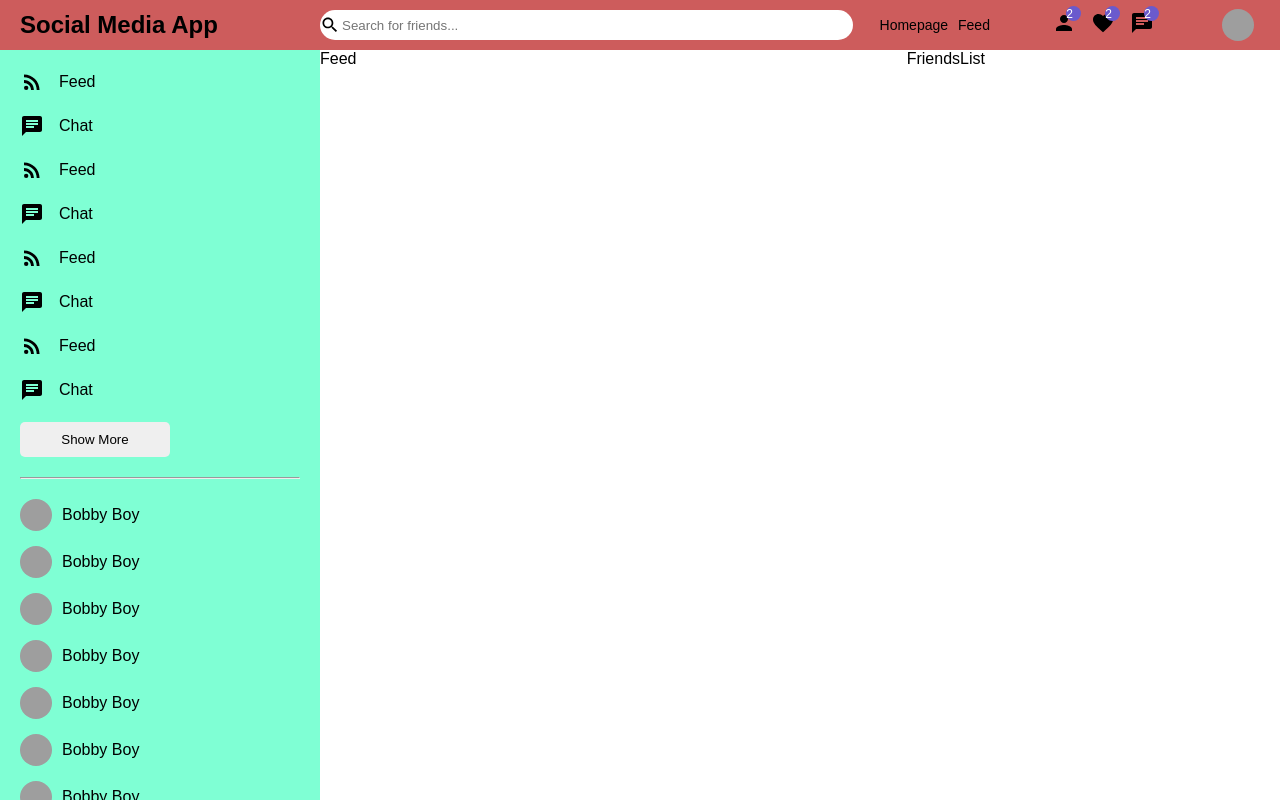
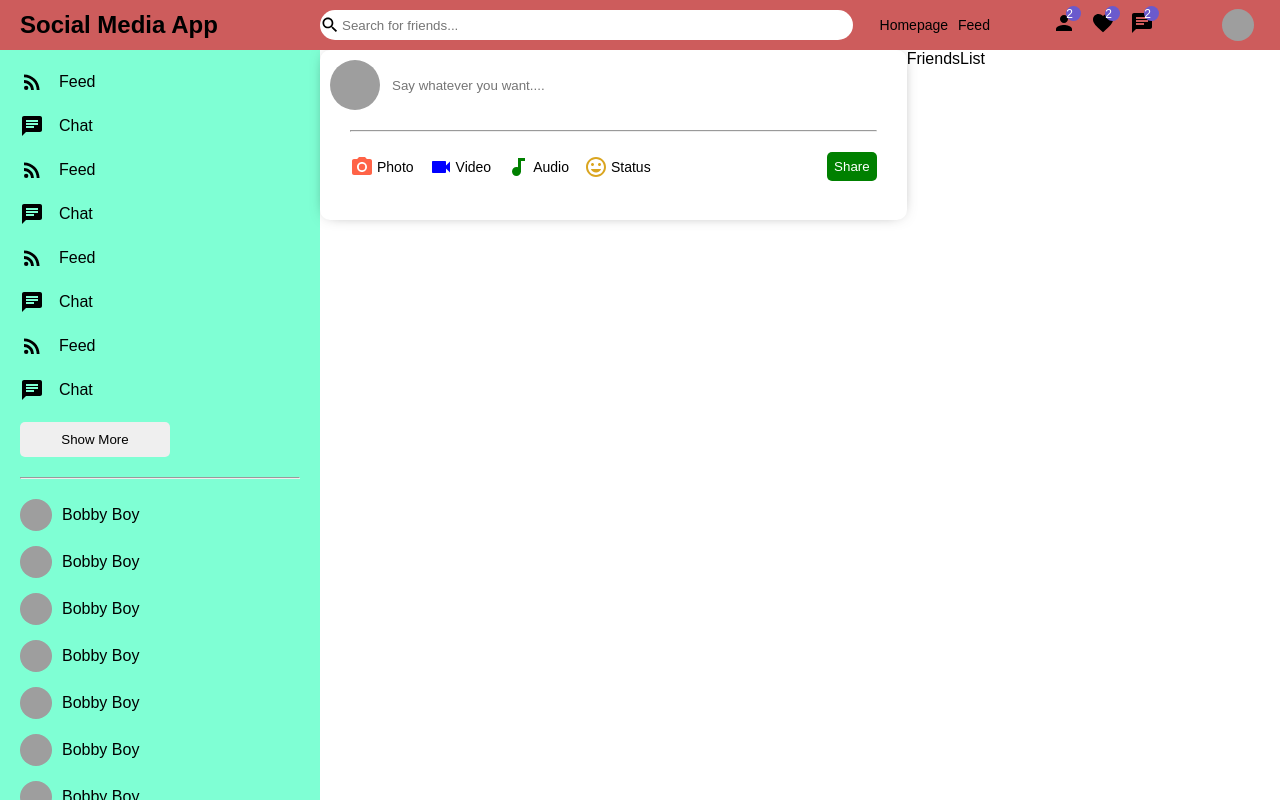
Before and after one commit to rennickman/FinalProjectSocialMediaApp, a React (Create React App) app: page / in a window 1280 px wide. Built offline with nearby package versions, Linux system fonts and the light colour scheme; grey boxes are pictures that could not be loaded.

Commit message:
share section added

```diff
--- a/src/components/feed/Feed.jsx
+++ b/src/components/feed/Feed.jsx
@@ -1,4 +1,5 @@
 import React from 'react';
+import Share from '../share/Share';
 
 import './feed.css';
 
@@ -6,7 +7,11 @@ const Feed = () => {
 
 
     return (
-        <div className='feed'>Feed</div>
+        <div className='feed'>
+            <div className="feedWrapper">
+                <Share />
+            </div>
+        </div>
     )
 }
 
--- /dev/null
+++ b/src/components/share/Share.jsx
@@ -0,0 +1,55 @@
+import React from 'react';
+import PhotoCameraIcon from '@mui/icons-material/PhotoCamera';
+import VideocamIcon from '@mui/icons-material/Videocam';
+import AudiotrackIcon from '@mui/icons-material/Audiotrack';
+import MoodIcon from '@mui/icons-material/Mood';
+
+import './share.css';
+
+
+
+const Share = () => {
+
+
+    return (
+        <div className='share'>
+            <div className="shareWrapper">
+                {/** Message Input Section */}
+                <div className="shareTop">
+                    <img className='shareProfilePic' src="/assets/babyYoda.jpg" alt="Profile Pic" />
+                    <input placeholder='Say whatever you want....' className="shareInput" />
+                </div>
+                <hr className='shareHr'/>
+
+                {/** Other Media Input Section */}
+                <div className="shareBottom">
+                    <div className="shareOptions">
+                        <div className="shareOption">
+                            <PhotoCameraIcon htmlColor="tomato" className="shareIcon" />
+                            <span className="shareOptionText">Photo</span>
+                        </div>
+
+                        <div className="shareOption">
+                            <VideocamIcon htmlColor="blue" className="shareIcon" />
+                            <span className="shareOptionText">Video</span>
+                        </div>
+
+                        <div className="shareOption">
+                            <AudiotrackIcon htmlColor="green" className="shareIcon" />
+                            <span className="shareOptionText">Audio</span>
+                        </div>
+
+                        <div className="shareOption">
+                            <MoodIcon htmlColor="goldenrod" className="shareIcon" />
+                            <span className="shareOptionText">Status</span>
+                        </div>
+                    </div>
+
+                    <button className="shareButton">Share</button>
+                </div>
+            </div>
+        </div>
+    )
+}
+
+export default Share;
--- /dev/null
+++ b/src/components/share/share.css
@@ -0,0 +1,90 @@
+.share {
+    height: 170px;
+    width: 100%;
+    border-radius: 10px;
+    /** Shadowbox automatically generated on html-css-js.com/generator/box-shadow/ */
+    -webkit-box-shadow: 0px 0px 16px -8px rgba(0, 0, 0, 0.68);
+    box-shadow: 0px 0px 16px -8px rgba(0, 0, 0, 0.68) ;
+}
+
+.shareWrapper {
+    padding: 10px;
+}
+
+
+
+
+
+/** Input Message Section **/
+.shareTop {
+    display: flex;
+    align-items: center;
+}
+
+.shareProfilePic {
+    height: 50px;
+    width: 50px;
+    border-radius: 50%;
+    object-fit: cover;
+    margin-right: 10px;
+}
+
+.shareInput {
+    border: none;
+    width: 80%;
+}
+
+.shareInput:focus {
+    outline: none;
+}
+
+.shareHr {
+    margin: 20px;
+}
+
+
+
+
+
+
+
+/** Other Media Input Section **/
+.shareBottom {
+    display: flex;
+    align-items: center;
+    justify-content: space-between;
+}
+
+.shareOptions {
+    display: flex;
+    margin-left: 20px;
+}
+
+.shareOption {
+    display: flex;
+    align-items: center;
+    margin-right: 15px;
+    cursor: pointer;
+}
+
+.shareIcon {
+    font-size: 18px;
+    margin-right: 3px;
+}
+
+.shareOptionText {
+    font-size: 14px;
+    font-weight: 500;
+}
+
+.shareButton {
+    border: none;
+    padding: 7px;
+    border-radius: 5px;
+    /** COLOR NEEDS TO BE CHANGED **/
+    background-color: green;
+    font-weight: 500;
+    margin-right: 20px;
+    cursor: pointer;
+    color: white;
+}
--- a/src/components/sidebar/sidebar.css
+++ b/src/components/sidebar/sidebar.css
@@ -14,6 +14,8 @@
 .sidebarWrapper {
     padding: 20px;
 }
+
+
 
 
 
```
